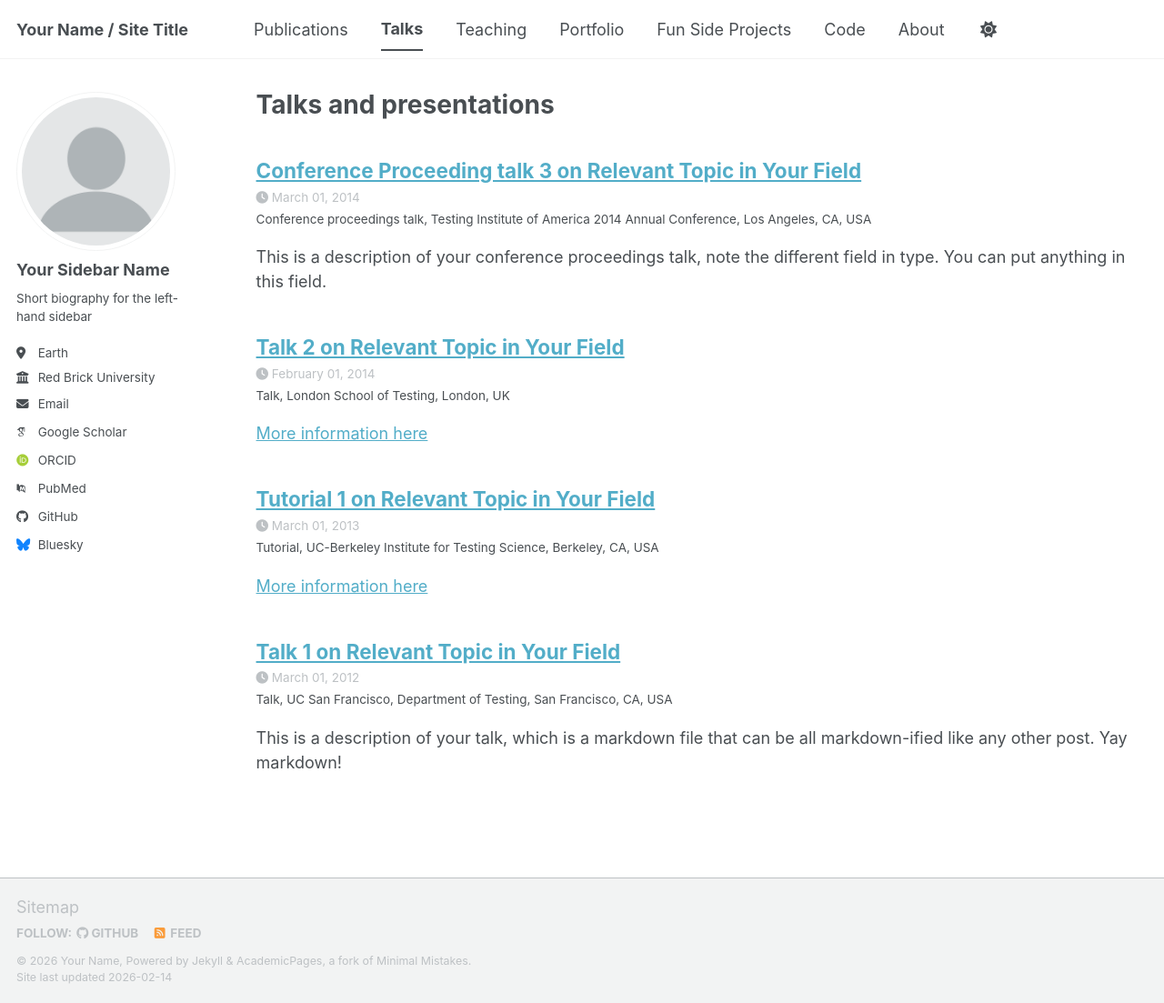
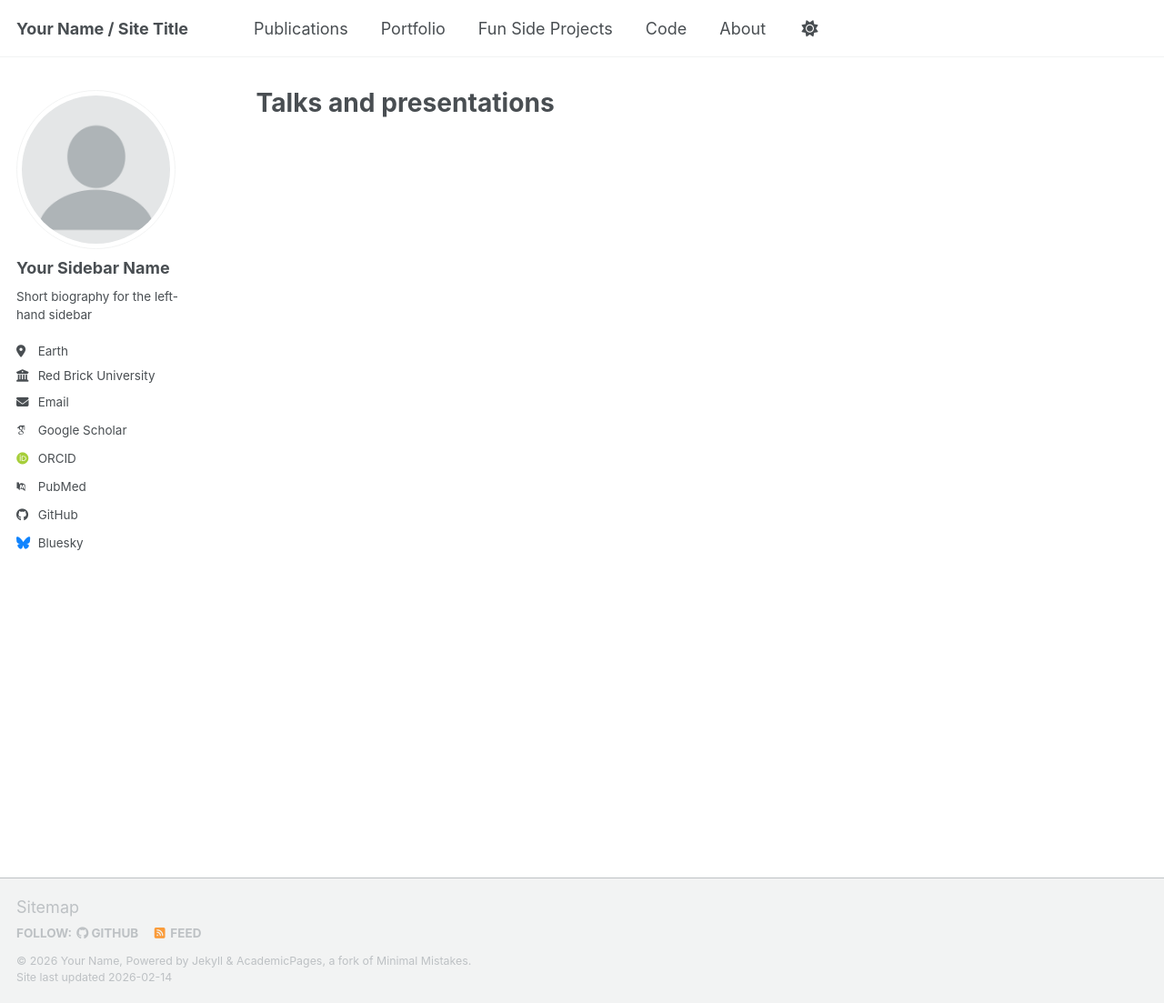
Before and after one commit to EnriqueRG/EnriqueRG.github.io, a Jekyll site: the page built from _pages/talks.html, in a window 1280 px wide and 1103 px high. Shown: the whole window at 91% size. Built offline with Jekyll 4.4.1, drawn with Linux system fonts in a browser that asks for light colours; some web fonts are replaced; a script bundle is joined from its source files by our own code; library files that are not in the unit come from our copies.

Commit message:
Deleated some pages

```diff
--- a/_talks/2012-03-01-talk-1.md
+++ /dev/null
@@ -1,11 +0,0 @@
----
-title: "Talk 1 on Relevant Topic in Your Field"
-collection: talks
-type: "Talk"
-permalink: /talks/2012-03-01-talk-1
-venue: "UC San Francisco, Department of Testing"
-date: 2012-03-01
-location: "San Francisco, CA, USA"
----
-
-This is a description of your talk, which is a markdown file that can be all markdown-ified like any other post. Yay markdown!
--- a/_talks/2013-03-01-tutorial-1.md
+++ /dev/null
@@ -1,13 +0,0 @@
----
-title: "Tutorial 1 on Relevant Topic in Your Field"
-collection: talks
-type: "Tutorial"
-permalink: /talks/2013-03-01-tutorial-1
-venue: "UC-Berkeley Institute for Testing Science"
-date: 2013-03-01
-location: "Berkeley, CA, USA"
----
-
-[More information here](http://exampleurl.com)
-
-This is a description of your tutorial, note the different field in type. This is a markdown files that can be all markdown-ified like any other post. Yay markdown!
--- a/_talks/2014-02-01-talk-2.md
+++ /dev/null
@@ -1,13 +0,0 @@
----
-title: "Talk 2 on Relevant Topic in Your Field"
-collection: talks
-type: "Talk"
-permalink: /talks/2014-02-01-talk-2
-venue: "London School of Testing"
-date: 2014-02-01
-location: "London, UK"
----
-
-[More information here](http://example2.com)
-
-This is a description of your talk, which is a markdown files that can be all markdown-ified like any other post. Yay markdown!
--- a/_talks/2014-03-01-talk-3.md
+++ /dev/null
@@ -1,11 +0,0 @@
----
-title: "Conference Proceeding talk 3 on Relevant Topic in Your Field"
-collection: talks
-type: "Conference proceedings talk"
-permalink: /talks/2014-03-01-talk-3
-venue: "Testing Institute of America 2014 Annual Conference"
-date: 2014-03-01
-location: "Los Angeles, CA, USA"
----
-
-This is a description of your conference proceedings talk, note the different field in type. You can put anything in this field.
```
Also changed, not shown: _data/navigation.yml (+0 -9 lines), _pages/404.md (+23 -1 lines), _pages/cv-json.md (deleted, +0 -17 lines), _portfolio/portfolio-1.md (deleted, +0 -7 lines), _portfolio/portfolio-2.html (deleted, +0 -7 lines).
